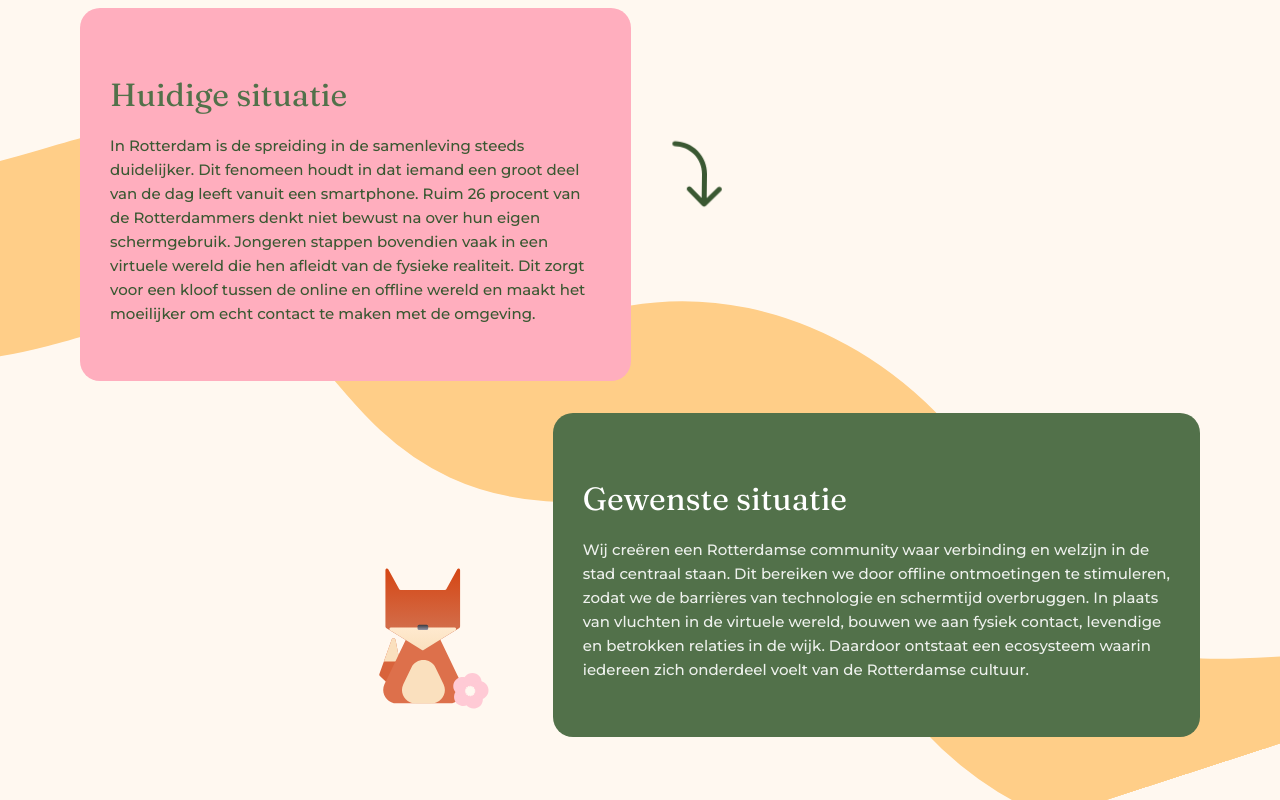
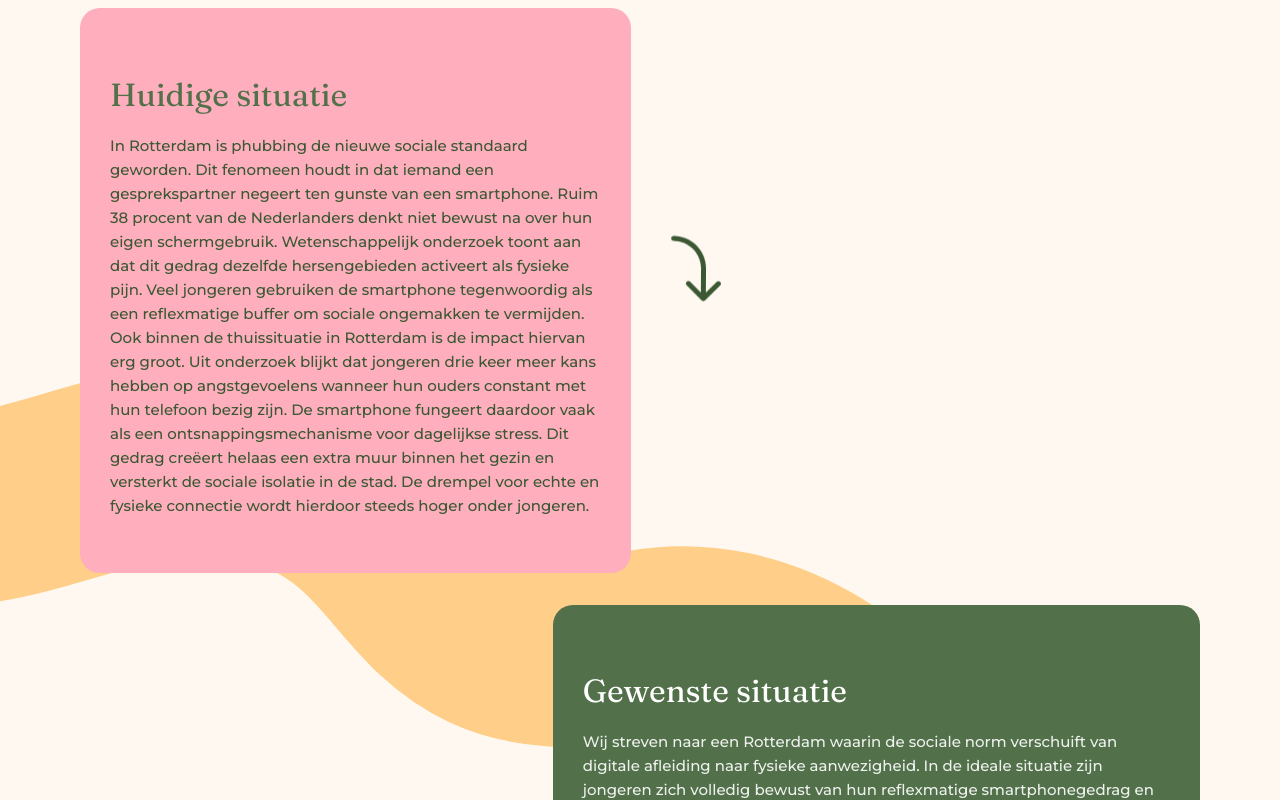
Before and after one commit to RayelNabie/onepager_team_fox_v2, a Next.js app: page / in a window 1280 px wide. Shown: the part 2680-3480 px from the top of the page. Built offline with nearby package versions, Linux system fonts and the light colour scheme.

Commit message:
feat: Update situations text

```diff
--- a/components/Situations.tsx
+++ b/components/Situations.tsx
@@ -1,10 +1,10 @@
 "use client";
 
-import { useRef } from 'react';
+import {useRef} from 'react';
 import Image from 'next/image';
 import gsap from 'gsap';
-import { ScrollTrigger } from 'gsap/ScrollTrigger';
-import { useGSAP } from '@gsap/react';
+import {ScrollTrigger} from 'gsap/ScrollTrigger';
+import {useGSAP} from '@gsap/react';
 
 gsap.registerPlugin(ScrollTrigger);
 
@@ -15,38 +15,38 @@ const Situations = () => {
         // 1. Roze blok (komt van links)
         gsap.from('.situations__card--current', {
             x: -50, opacity: 0, duration: 0.8, ease: "power3.out",
-            scrollTrigger: { trigger: containerRef.current, start: "top 70%", once: true }
+            scrollTrigger: {trigger: containerRef.current, start: "top 70%", once: true}
         });
 
         // 2. Groene blok (komt van rechts)
         gsap.from('.situations__card--desired', {
             x: 50, opacity: 0, duration: 0.8, delay: 0.2, ease: "power3.out",
-            scrollTrigger: { trigger: containerRef.current, start: "top 60%", once: true }
+            scrollTrigger: {trigger: containerRef.current, start: "top 60%", once: true}
         });
 
         // 3. Vosje (popt in beeld tegelijk met het groene blok)
         gsap.from('.situations__fox', {
             scale: 0, opacity: 0, duration: 0.5, delay: 0.4, ease: "back.out(1.5)",
-            scrollTrigger: { trigger: containerRef.current, start: "top 60%", once: true }
+            scrollTrigger: {trigger: containerRef.current, start: "top 60%", once: true}
         });
 
         // 4. Pijl (fade in en gaat oneindig bouncen)
         gsap.from('.situations__arrow', {
             opacity: 0, scale: 0.5, duration: 0.5, delay: 0.6,
-            scrollTrigger: { trigger: containerRef.current, start: "top 60%", once: true }
+            scrollTrigger: {trigger: containerRef.current, start: "top 60%", once: true}
         });
 
         gsap.to('.situations__arrow img', {
             y: 12, x: 8, rotation: 3, repeat: -1, yoyo: true, duration: 1.2, ease: "sine.inOut"
         });
-    }, { scope: containerRef });
+    }, {scope: containerRef});
 
     return (
         <section className="situations" id="situaties" ref={containerRef}>
             <div className="situations__wiggles" aria-hidden="true">
                 <div className="situations__wiggle situations__wiggle--orange">
                     {/* We gebruiken een gewone img tag voor achtergrond-SVGs, dat schaalt makkelijker mee */}
-                    <img src="/orange_line.svg" alt="" />
+                    <img src="/orange_line.svg" alt=""/>
                 </div>
             </div>
 
@@ -56,34 +56,46 @@ const Situations = () => {
                 <div className="situations__card situations__card--current">
                     <h2 className="situations__title">Huidige situatie</h2>
                     <p className="situations__text">
-                        In Rotterdam is de spreiding in de samenleving steeds duidelijker. Dit fenomeen houdt in dat
-                        iemand een groot deel van de dag leeft vanuit een smartphone. Ruim 26 procent van de
-                        Rotterdammers denkt niet bewust na over hun eigen schermgebruik. Jongeren stappen bovendien
-                        vaak in een virtuele wereld die hen afleidt van de fysieke realiteit. Dit zorgt voor een
-                        kloof tussen de online en offline wereld en maakt het moeilijker om echt contact te
-                        maken met de omgeving.
+                        In Rotterdam is phubbing de nieuwe sociale standaard geworden. Dit fenomeen houdt in dat iemand
+                        een gesprekspartner negeert ten gunste van een smartphone. Ruim 38 procent van de Nederlanders
+                        denkt niet bewust na over hun eigen schermgebruik. Wetenschappelijk onderzoek toont aan dat dit
+                        gedrag dezelfde hersengebieden activeert als fysieke pijn. Veel jongeren gebruiken de smartphone
+                        tegenwoordig als een reflexmatige buffer om sociale ongemakken te vermijden. Ook binnen de
+                        thuissituatie in Rotterdam is de impact hiervan erg groot. Uit onderzoek blijkt dat jongeren
+                        drie keer meer kans hebben op angstgevoelens wanneer hun ouders constant met hun telefoon bezig
+                        zijn. De smartphone fungeert daardoor vaak als een ontsnappingsmechanisme voor dagelijkse
+                        stress. Dit gedrag creëert helaas een extra muur binnen het gezin en versterkt de sociale
+                        isolatie in de stad. De drempel voor echte en fysieke connectie wordt hierdoor steeds hoger
+                        onder jongeren.
                     </p>
                 </div>
 
                 {/* ELEMENT 2: Pijl (Overlapt Rij 1 en 2, Midden) */}
                 <div className="situations__arrow">
-                    <Image src="/arrow-down.svg" alt="Pijl naar beneden" width={80} height={80} />
+                    <Image src="/arrow-down.svg" alt="Pijl naar beneden" width={80} height={80}/>
                 </div>
 
                 {/* ELEMENT 3: Vosje (Rij 2, net voor het groene blok) */}
                 <div className="situations__fox">
-                    <Image src="/fox_visual.svg" alt="Zittend vosje" width={128} height={174} />
+                    <Image src="/fox_visual.svg" alt="Zittend vosje" width={128} height={174}/>
                 </div>
 
                 {/* ELEMENT 4: Groene blok (Rij 2, Rechts) */}
                 <div className="situations__card situations__card--desired">
                     <h2 className="situations__title situations__title--light">Gewenste situatie</h2>
                     <p className="situations__text situations__text--light">
-                        Wij creëren een Rotterdamse community waar verbinding en welzijn in de stad centraal
-                        staan. Dit bereiken we door offline ontmoetingen te stimuleren, zodat we de barrières van
-                        technologie en schermtijd overbruggen. In plaats van vluchten in de virtuele wereld, bouwen
-                        we aan fysiek contact, levendige en betrokken relaties in de wijk. Daardoor ontstaat een
-                        ecosysteem waarin iedereen zich onderdeel voelt van de Rotterdamse cultuur.
+                        Wij streven naar een Rotterdam waarin de sociale norm verschuift van digitale afleiding naar
+                        fysieke aanwezigheid. In de ideale situatie zijn jongeren zich volledig bewust van hun
+                        reflexmatige smartphonegedrag en maken ze bewuste keuzes over wanneer technologie hun connectie
+                        versterkt in plaats van hindert. De drempel voor spontaan en fysiek contact is verlaagd en
+                        jongeren voelen zich sociaal weerbaar genoeg om gesprekken te voeren zonder de constante
+                        veiligheid van een digitale buffer. Er ontstaat een gezonde digitale balans waarin de
+                        thuissituatie weer een plek is van echte aandacht, waarbij ouders en jongeren de online
+                        leefwereld samen navigeren in plaats van door technologie van elkaar gescheiden te worden. Door
+                        de inzet van slimme interventies wordt de kwaliteit van de interactie tussen ouders en kinderen
+                        hersteld en ontstaat er weer ruimte voor authentieke vriendschappen in de wijk. Ons doel is een
+                        omgeving waarin elke jongere in Rotterdam weer met zelfvertrouwen en volle aandacht kan
+                        deelnemen aan de fysieke samenleving.
                     </p>
                 </div>
 
```
